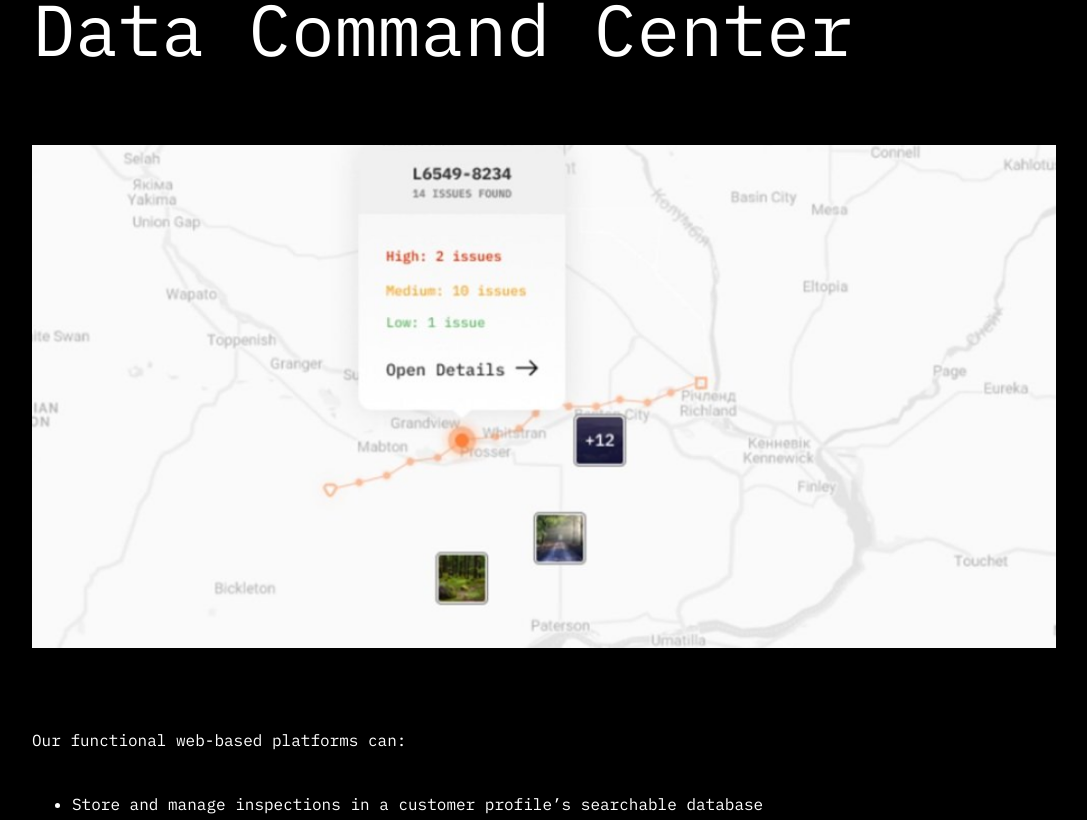
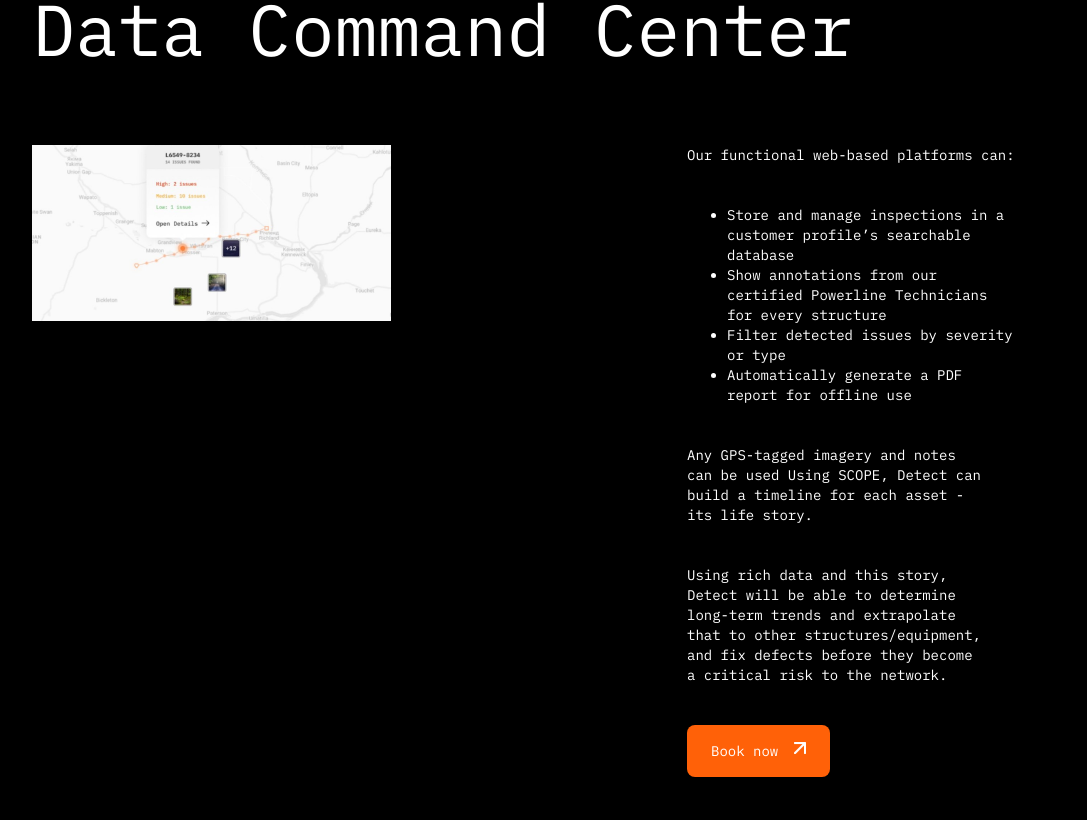
Before and after one commit to Generalsoi/detect-atlantic, a React (Vite) app: page /solutions/platform in a window 1280 px wide. Shown: the part 1319-2139 px from the top of the page, without its empty margins (96-1183 px from the left). Built offline with nearby package versions, Linux system fonts and the light colour scheme.

Commit message:
fix: minor updates

```diff
--- a/src/layouts/solutions/platform.tsx
+++ b/src/layouts/solutions/platform.tsx
@@ -60,17 +60,21 @@ export const Platform: FC = () => {
         >
           Data Command Center
         </motion.h2>
+
+        <div className="md:flex items-start justify-center gap-10 w-full">
+          <div className=" w-full md:w-[50%] ">
             <motion.img
-          className="px-0 md:px-32 mt-20"
+              className="px-0 md:px-32 mt-20 w-full aspect-auto"
               src={PlatformImgTwo}
               alt="platform image two "
               whileInView={{ y: 0, opacity: 1 }}
               initial={{ y: 100, opacity: 0 }}
               transition={{ type: "spring", stiffness: 20 }}
             />
+          </div>
 
           <motion.div
-          className="px-4 md:px-32 mt-20"
+            className="text-sm px-4 md:px-32 mt-20 w-full md:w-[50%]"
             whileInView={{ y: 0, opacity: 1 }}
             initial={{ y: 100, opacity: 0 }}
             transition={{ type: "spring", stiffness: 20 }}
@@ -89,23 +93,29 @@ export const Platform: FC = () => {
               <li>Automatically generate a PDF report for offline use</li>
             </ul>
             <p className="mt-10 w-full md:w-[80%]">
-            Any GPS-tagged imagery and notes can be used Using SCOPE, Detect can
-            build a timeline for each asset - its life story.
+              Any GPS-tagged imagery and notes can be used Using SCOPE, Detect
+              can build a timeline for each asset - its life story.
             </p>
             <p className="mt-10 w-full md:w-[80%]">
               Using rich data and this story, Detect will be able to determine
-            long-term trends and extrapolate that to other structures/equipment,
-            and fix defects before they become a critical risk to the network.
+              long-term trends and extrapolate that to other
+              structures/equipment, and fix defects before they become a
+              critical risk to the network.
             </p>
+            <button className="flex items-center justify-center gap-4 bg-[#FF6108] text-white px-6 py-4 border-none rounded-lg mt-10">
+              Book now{" "}
+              <img src={UpArrow} alt="up arrow" className="animate-bounce" />
+            </button>
           </motion.div>
         </div>
+      </div>
 
-      <div className="px-4 md:px-32 py-20 ">
+      {/* <div className="px-4 md:px-32 py-20 ">
         <button className="flex items-center justify-center gap-4 bg-[#FF6108] text-white px-6 py-4 border-none rounded-lg">
           Book now{" "}
           <img src={UpArrow} alt="up arrow" className="animate-bounce" />
         </button>
-      </div>
+      </div> */}
 
       <Footer />
     </div>
```
Lines whose indentation alone changed are shown as unchanged.
